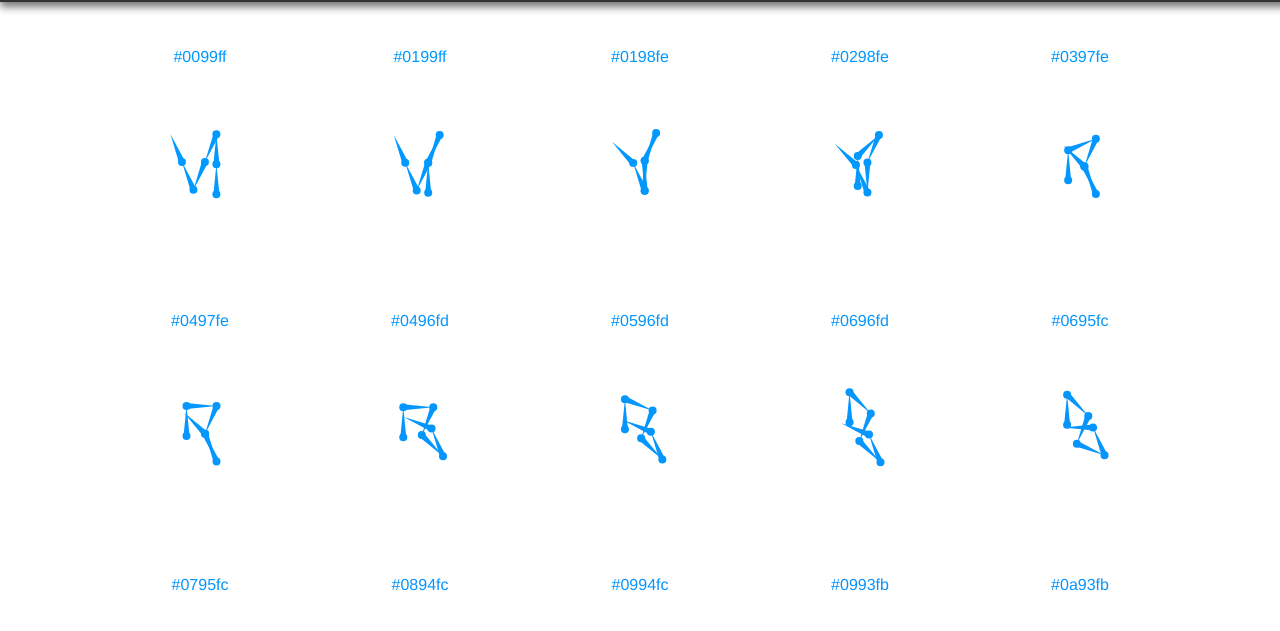
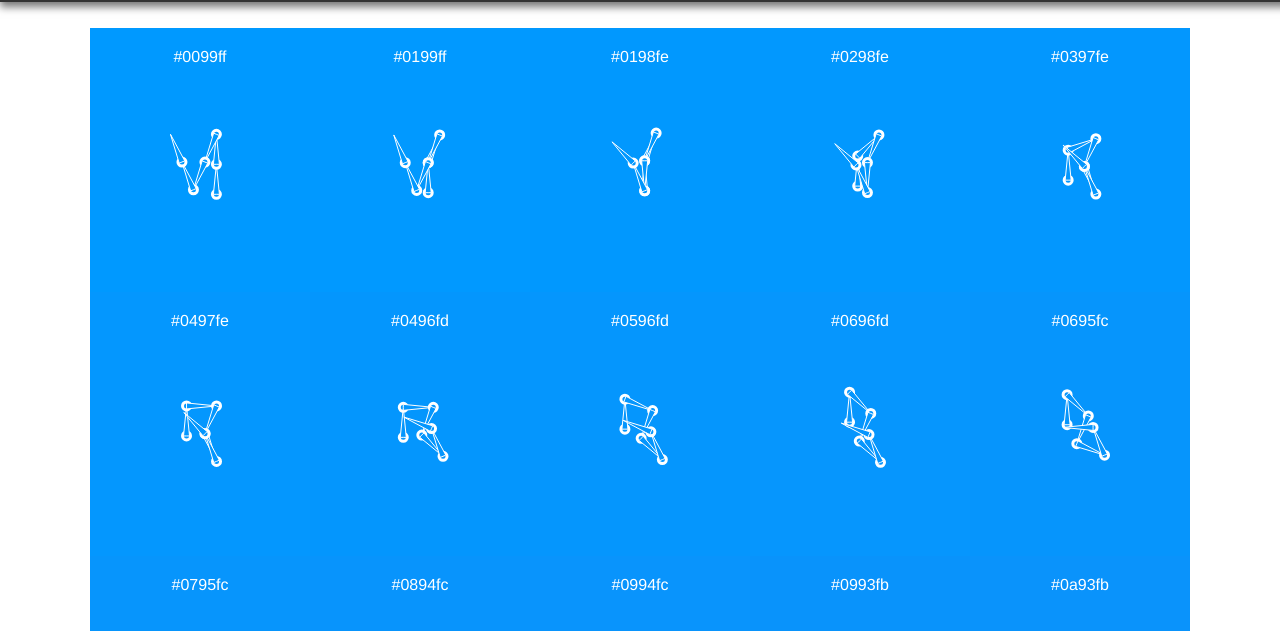
Before and after one commit to kiphlora/color-shapes, a plain HTML site: page index.html in a window 1280 px wide. Shown: the part 169-800 px from the top of the page. Drawn offline with Linux system fonts and the light colour scheme; some packages are replaced by stand-ins of ours; a script that the page names is missing.

Commit message:
update index.html
change backgrounds of canvases to the hex color they represent.
change color shapes to be outlined in the color (black or white) that
contrasts with the current background color

```diff
--- a/index.html
+++ b/index.html
@@ -340,7 +340,7 @@
 
 				contexts[i].clearRect(0,0,width,height);
 				contexts[i].beginPath();
-				contexts[i].fillStyle = color.contrast().hex();
+				contexts[i].fillStyle = hex;//color.contrast().hex();
 				contexts[i].fillRect(0,0,width,height);
 				contexts[i].closePath();
 
@@ -349,13 +349,13 @@
 				centroid = Vec2.add(center.clone(), centroid.clone());
 
 				hexTextLoc = new Vec2(width/2, 30);
-				contexts[i].fillStyle = hex;
+				contexts[i].fillStyle = color.contrast().hex(); //hex;
 				contexts[i].font = "16px Helvetica";
 				contexts[i].textBaseline = "middle";
 				contexts[i].textAlign = "center";
 				contexts[i].fillText(hex, hexTextLoc.x, hexTextLoc.y);
 
-	  		drawDynamicPathHex(contexts[i], hl, hex, centroid, 3, 4);
+	  		drawDynamicPathHex(contexts[i], hl, color, centroid, 3, 4);
 			}
 		}
 
@@ -432,10 +432,10 @@
 			return { points: points, centroid: centroid };
 		}
 
-		function drawDynamicPathHex(ctx, lines, hexString, initialPoint, linkThickness, startRadius) {
+		function drawDynamicPathHex(ctx, lines, colorObj, initialPoint, linkThickness, startRadius) {
 			var absPoints = [];
 			var current = initialPoint.clone();
-
+			var hexString = colorObj.hex();
 			var color = hexString.toUpperCase();
 			var string = hexString.substring(1);
 
@@ -454,16 +454,17 @@
 				// ctx.strokeStyle = "rgba(0,0,0,0.2)";//Color(color).a(0.2).toString();
 
 				ctx.fillStyle = color;
-				ctx.strokeStyle = "black";
+				ctx.strokeStyle = colorObj.contrast().hex();//"black";
 				ctx.lineWidth = 3;
 				ctx.arc(0, 0, radius, 0, 2*Math.PI);
 				ctx.fill();
+				ctx.stroke();
 				ctx.lineWidth = 1;
 				ctx.closePath();
 				ctx.beginPath();
 
 				// ctx.strokeStyle = Color(color).a(0.7).toString();
-				ctx.strokeStyle = "rgba(0,0,0,0.4)";
+				ctx.strokeStyle = colorObj.contrast().hex();//"rgba(0,0,0,0.4)";
 
 				ctx.textBaseline = "middle";
 				ctx.textAlign = "center";
@@ -479,6 +480,7 @@
 				ctx.lineTo(0,0);
 				// ctx.stroke();
 				ctx.fill();
+				ctx.stroke();
 				ctx.closePath();
 				ctx.beginPath();
 
```
